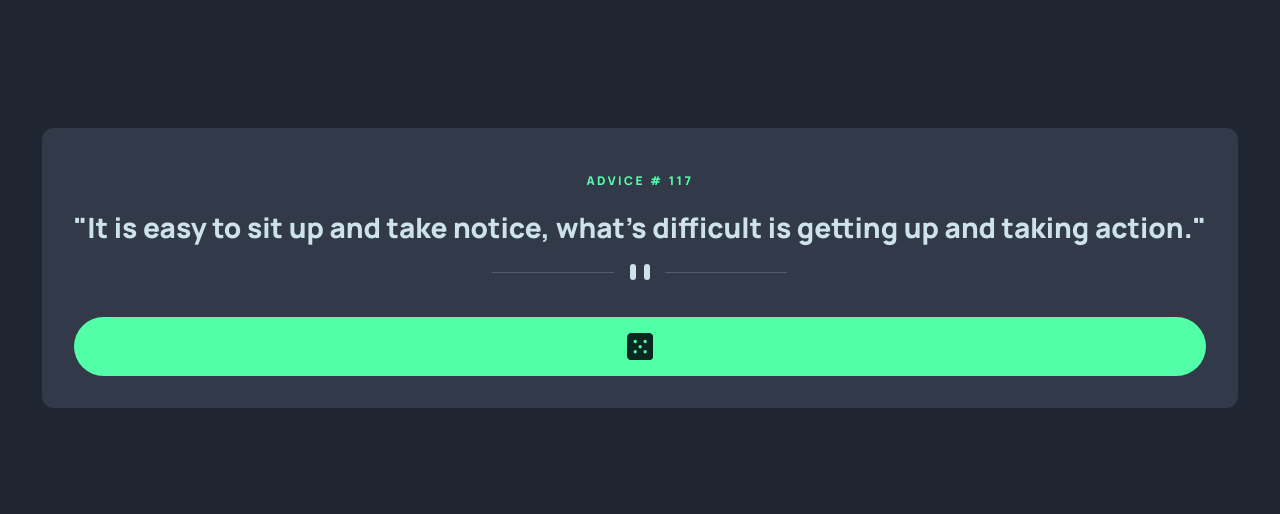
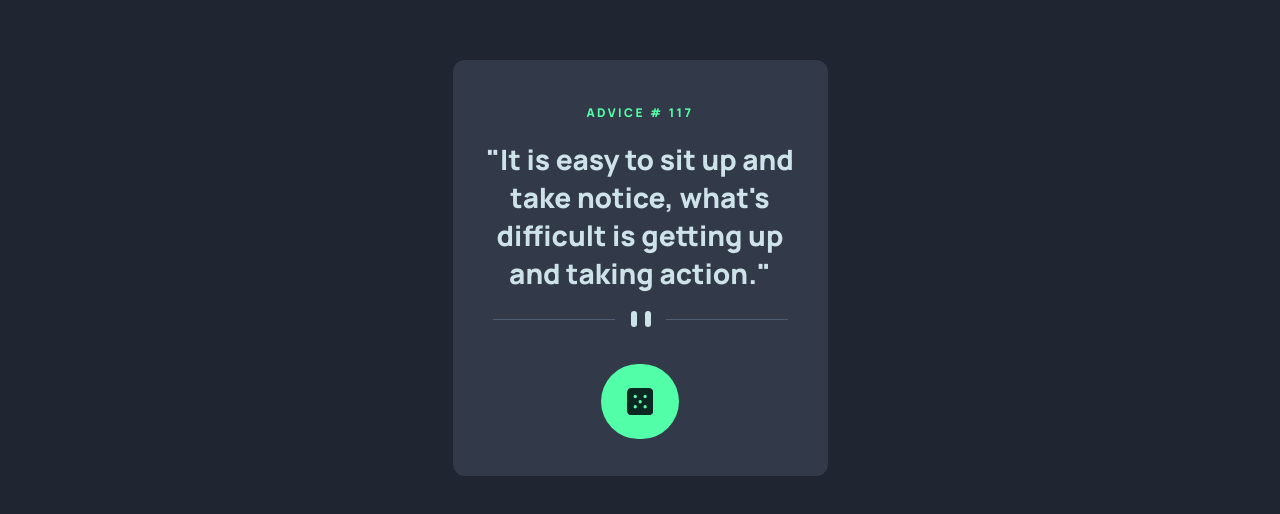
Before and after one commit to Rahul869g/advice-generator-app-main, a plain HTML site: page index.html in a window 1280 px wide. Shown: the part 132-646 px from the top of the page. Drawn offline with Linux system fonts and the light colour scheme.

Commit message:
Update style.css

```diff
--- a/style.css
+++ b/style.css
@@ -42,10 +42,10 @@ main {
 
 .btnDiv {
   background-color: hsl(150, 100%, 66%);
-  display: flex;
-  justify-content: center;
-  align-items: center;
-  padding: 1em;
+  display: inline-block;
+  padding: 1.5rem 1.6rem;
+  text-align: center;
+  background-repeat: no-repeat;
   border-radius: 50px;
   transform: scale(1);
   transition: all 200ms;
@@ -56,10 +56,10 @@ main {
   transition: all 250ms;
 }
 #dice-btn {
+  display: flex;
   background-image: url("images/icon-dice.svg");
   background-size: cover;
   background-blend-mode: multiply;
-  object-fit: contain;
   border: none;
   background-color: hsl(150, 100%, 66%);
   padding: 1em;
@@ -67,11 +67,11 @@ main {
 
 .button[data-icon="greeb-dice"] {
 }
-
+/*
 @media (width >= 575px) {
   .container {
     max-width: 1440px;
   }
   .btnDiv {
   }
-}
+} */
```
